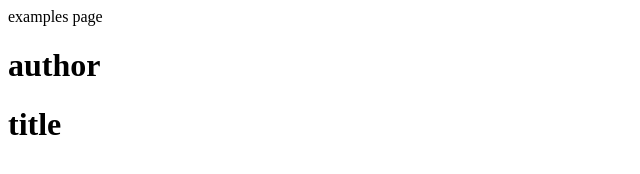
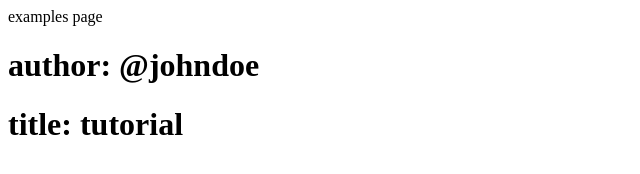
Before and after one commit to davidwachlin/gatsby-tutorial, a Gatsby site: page /examples in a window 1280 px wide. Shown: the whole page, without its empty margins (0-640 px from the left). Built offline with nearby package versions, Linux system fonts and the light colour scheme; Gatsby itself is replaced by a stand-in of ours.

Commit message:
useStaticQuery and graphql

```diff
--- a/src/examples/Header.js
+++ b/src/examples/Header.js
@@ -1,12 +1,31 @@
 import React from 'react'
+import { useStaticQuery, graphql } from 'gatsby'
 
 const Header = () => {
-    return (
-        <div>
-            <h1>author</h1>
-            <h1>title</h1>
-        </div>
-    )
+  const {
+    site: { siteMetadata: info },
+  } = useStaticQuery(graphql`
+    {
+      site {
+        siteMetadata {
+          description
+          title
+          author
+          data {
+            age
+          }
+        }
+      }
+    }
+  `)
+  console.log(info)
+  return (
+    <div>
+      {/* <h1>author: {data.site.siteMetadata.author}</h1> */}
+      <h1>author: {info.author}</h1>
+      <h1>title: {info.title}</h1>
+    </div>
+  )
 }
 
 export default Header
```
